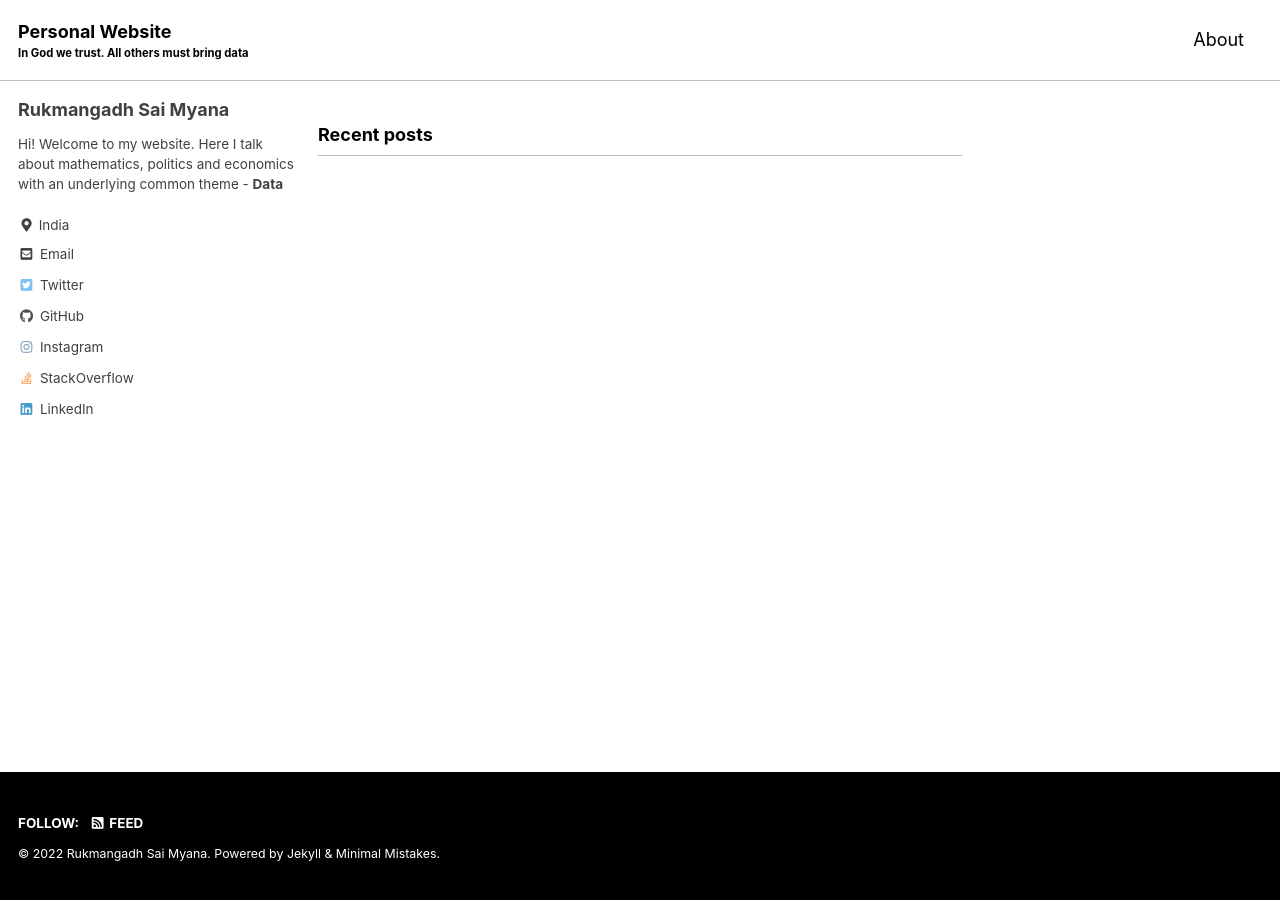
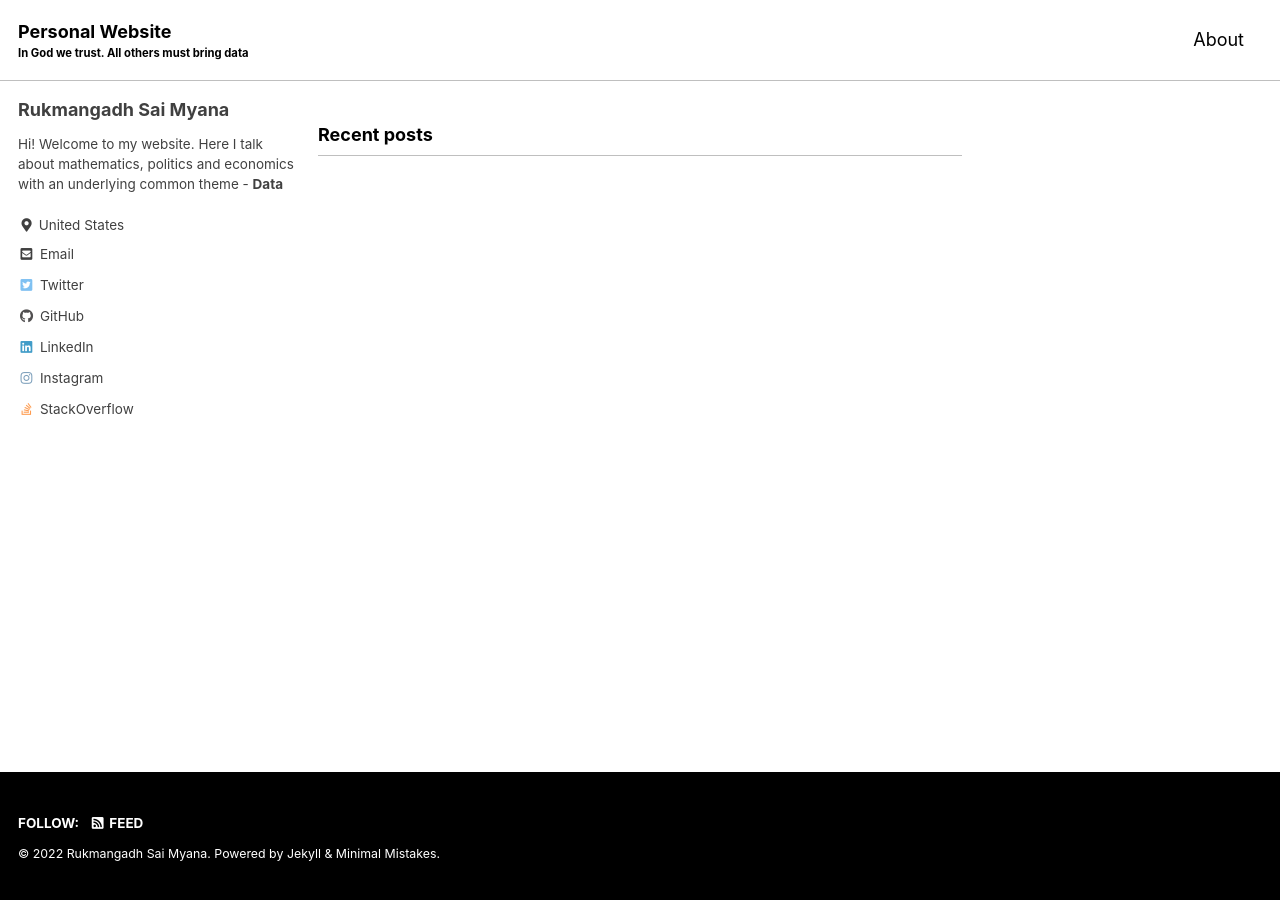
Before and after one commit to braceletboy/braceletboy.github.io, a Jekyll site: the page built from index.html, in a window 1280 px wide. Built offline with Jekyll 4.4.1, drawn with Linux system fonts in a browser that asks for light colours; cached includes are drawn as plain includes; the list of posts is cut into pages by our own code.

Commit message:
Possible fix build error

```diff
--- a/_config.yml
+++ b/_config.yml
@@ -10,7 +10,7 @@
 # Review documentation to determine if you should use `theme` or `remote_theme`
 # https://mmistakes.github.io/minimal-mistakes/docs/quick-start-guide/#installing-the-theme
 
-theme                  : "minimal-mistakes-jekyll"
+# theme                  : "minimal-mistakes-jekyll"
 remote_theme           : "mmistakes/minimal-mistakes"
 minimal_mistakes_skin    : "contrast" # "default", "aqua", "air", "dark", "dirt", "neon", "mint", "plum", "sunrise"
 
@@ -108,7 +108,7 @@ author:
                       Hi! Welcome to my website. Here I talk about
                       mathematics, politics and economics with an underlying
                       common theme - **Data**
-  location         : India
+  location         : United States
   # email            : "rukman.sai@gmail.com"
   links:
     - label: "Email"
@@ -126,15 +126,15 @@ author:
     - label: "GitHub"
       icon: "fab fa-fw fa-github"
       url: "https://github.com/braceletboy"
+    - label: "LinkedIn"
+      icon: "fab fa-fw fa-linkedin"
+      url: https://www.linkedin.com/in/rukman-sai/
     - label: "Instagram"
       icon: "fab fa-fw fa-instagram"
       url: "https://instagram.com/rukman.sai"
     - label: "StackOverflow"
       icon: "fab fa-fw fa-stack-overflow"
       url: https://stackoverflow.com/users/9062530/braceletboy
-    - label: "LinkedIn"
-      icon: "fab fa-fw fa-linkedin"
-      url: https://www.linkedin.com/in/rukman-sai/
 
 # Site Footer
 footer:
```
